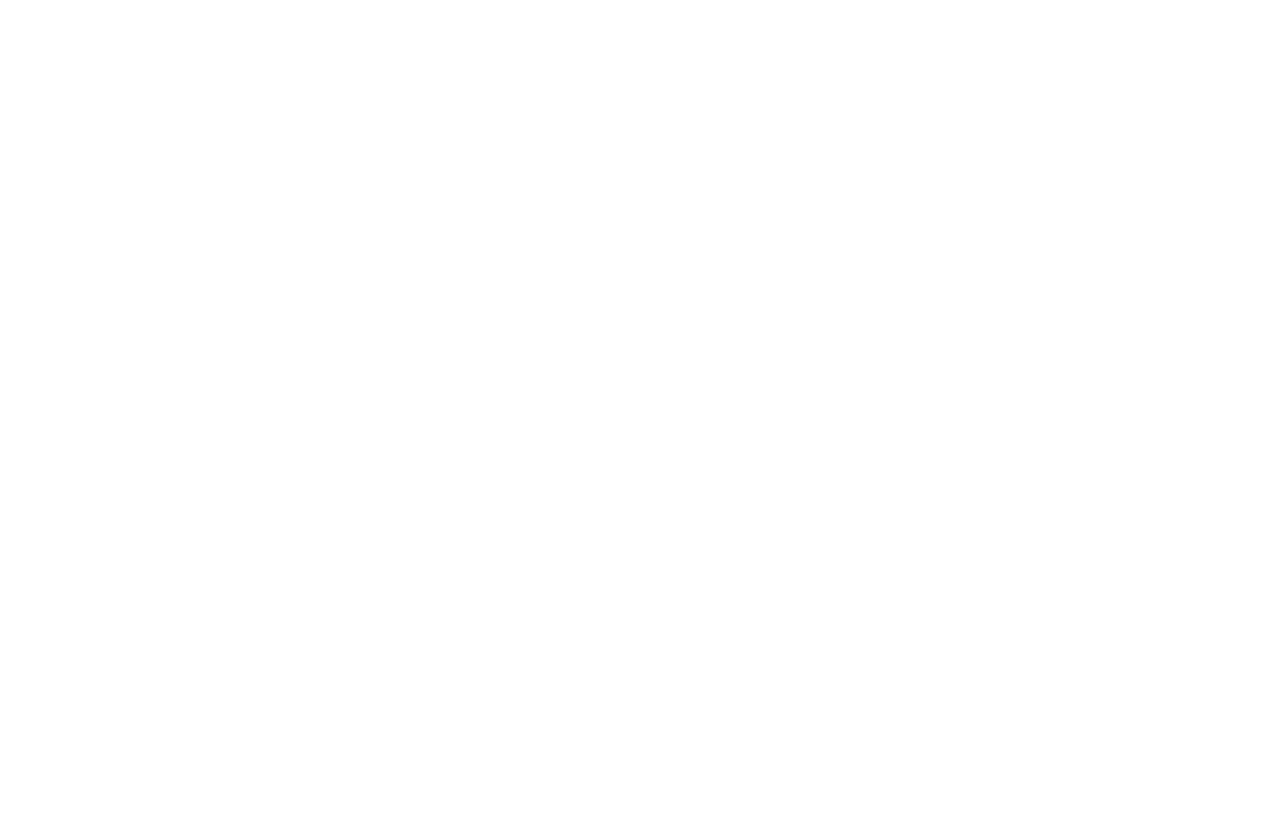
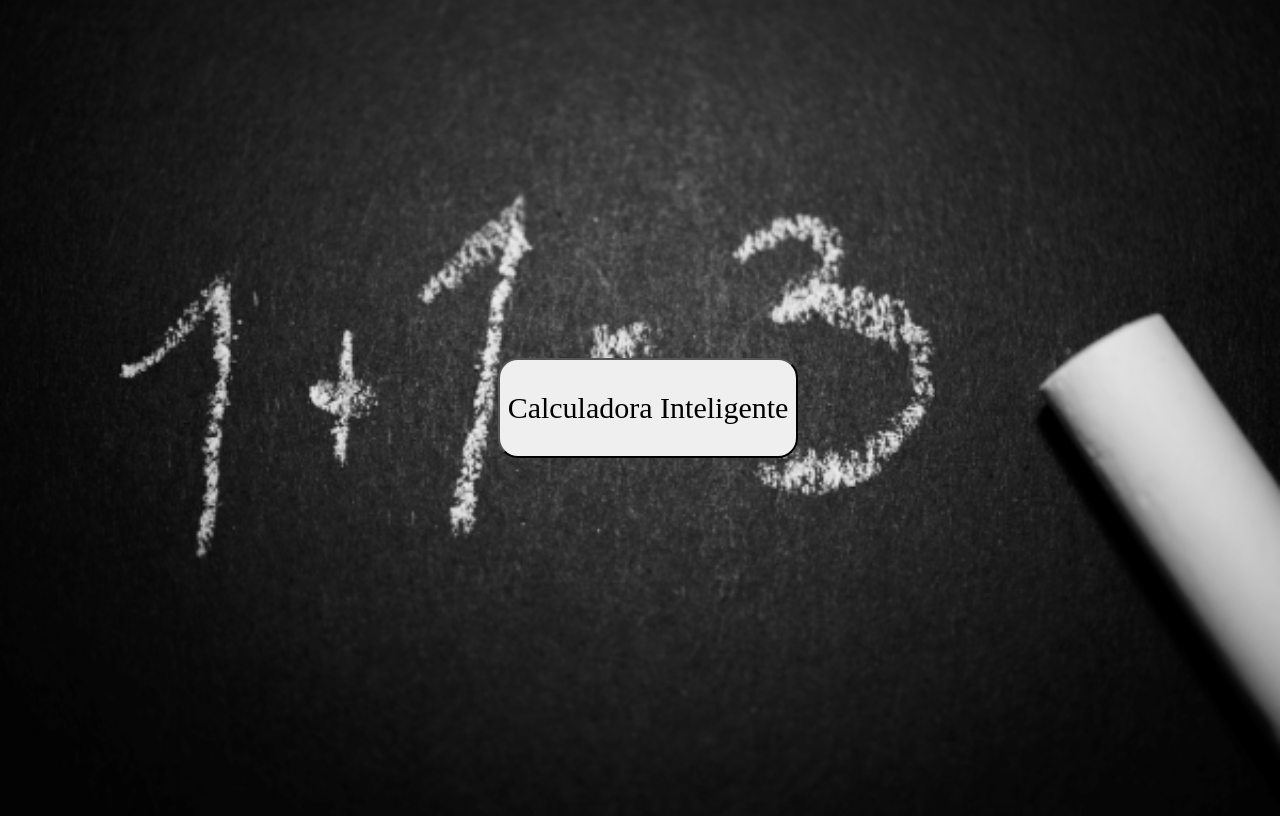
Before and after one commit to Gonzasenso/JavaScript, a plain HTML site: page index.html in a window 1280 px wide. Drawn offline with Linux system fonts and the light colour scheme.

Commit message:
PreEntrega1-Asenso

```diff
--- a/calculadora.js
+++ b/calculadora.js
@@ -1,3 +1,5 @@
+// Calculadora inteligente
+
 // Funciones de la calculadora
 
 // Operacion sumar
@@ -24,11 +26,14 @@ function multiplicar(valor1, valor2) {
     return resultado;
 }
 
-// Paso 1. Que nos pida por prompt los dos valores que queremos calcular
-// Paso 2. Elegir por prompt la operacion a realizar (sumar, restar, multiplicar, dividir)
-// Paso 3. Que se abra la calculadora tocando un boton
+// Paso 1. Que se abra la calculadora tocando un boton
+// Paso 2. Dar la bienvenida a la calculadora mediante un alert
+// Paso 3. Que nos pida por prompt los dos valores que queremos calcular
+// Paso 4. Elegir por prompt la operacion a realizar (sumar, restar, multiplicar, dividir)
+// Paso 5. Agregar un default por si la operacion es invalida
 
 function calculadora() {
+    alert("¡Te damos la bienvenida a la calculadora inteligente!");
     const valor1 = parseInt(prompt("Ingrese el primer valor:"));
     const valor2 = parseInt(prompt("Ingrese el segundo valor:"));
     const operacion = prompt("¿Que operacion queres hacer? (+ - * /)");
@@ -47,7 +52,7 @@ function calculadora() {
             break;
 
         case "*":
-            alert("El resultado de la multiplicar es " + multiplicar(valor1, valor2));
+            alert("El resultado de la multiplicacion es " + multiplicar(valor1, valor2));
             break;
         default:
             alert("La operacion no es valida");
--- /dev/null
+++ b/estilos.css
@@ -0,0 +1,19 @@
+body{
+    width: 100%;
+    height: 100vh;
+    background-image: url(/img/fondo.jpg);
+    background-repeat: no-repeat;
+    background-size: cover;
+    display: flex;
+    align-items: center;
+    justify-content: center;
+}
+
+button{
+    height: 100px;
+    width: 300px;
+    font-size: 30px;
+    border-radius: 20px;
+    border-color: black;
+    font-family: 'Times New Roman', Times, serif;
+}
--- a/index.html
+++ b/index.html
@@ -3,9 +3,13 @@
 <head>
     <meta charset="UTF-8">
     <meta name="viewport" content="width=device-width, initial-scale=1.0">
-    <title>Document</title>
+    <title>Calculadora</title>
+    <link rel="stylesheet" href="estilos.css">
+    <link rel="icon" href="/img/favicon.png">
 </head>
 <body>
+    <button onclick="calculadora()">Calculadora Inteligente</button>
+
     <script src="calculadora.js"></script>
 </body>
 </html>
```
Also changed, not shown: img/favicon.png (added), img/fondo.jpg (added).
